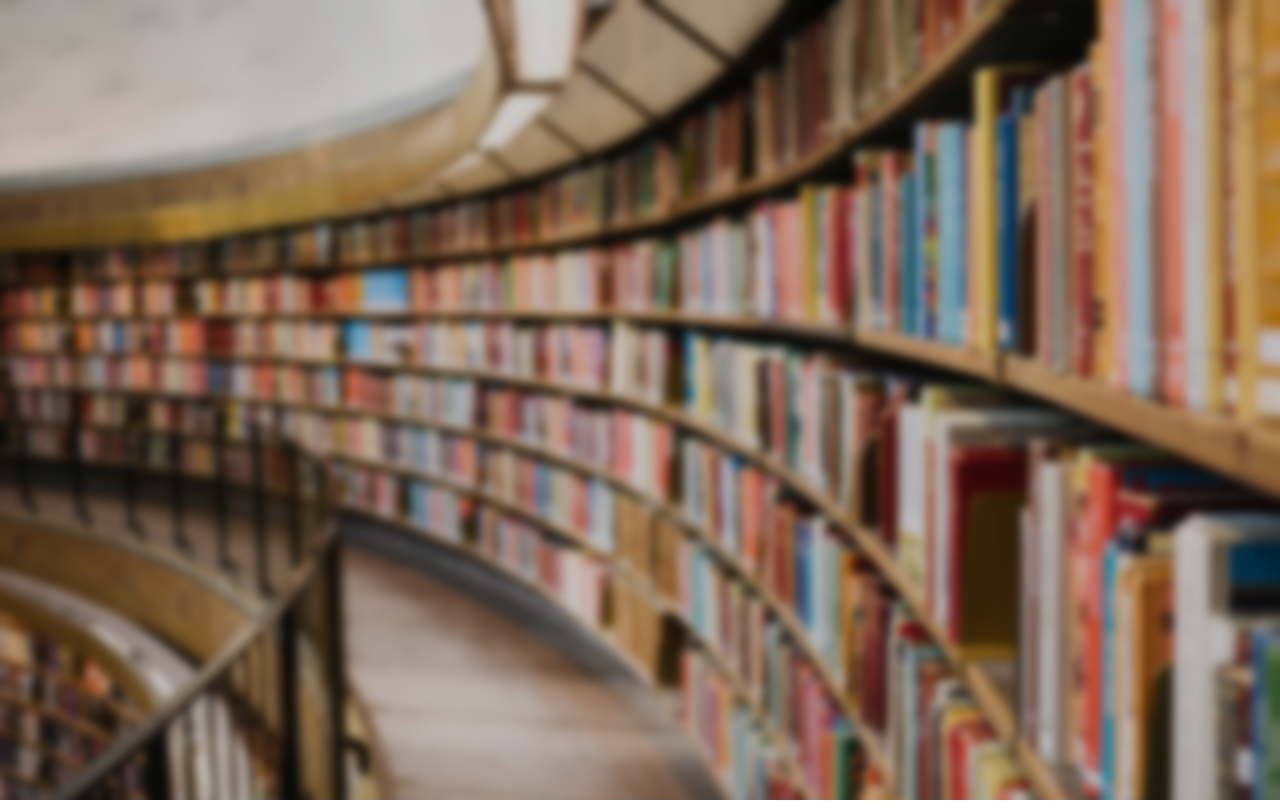
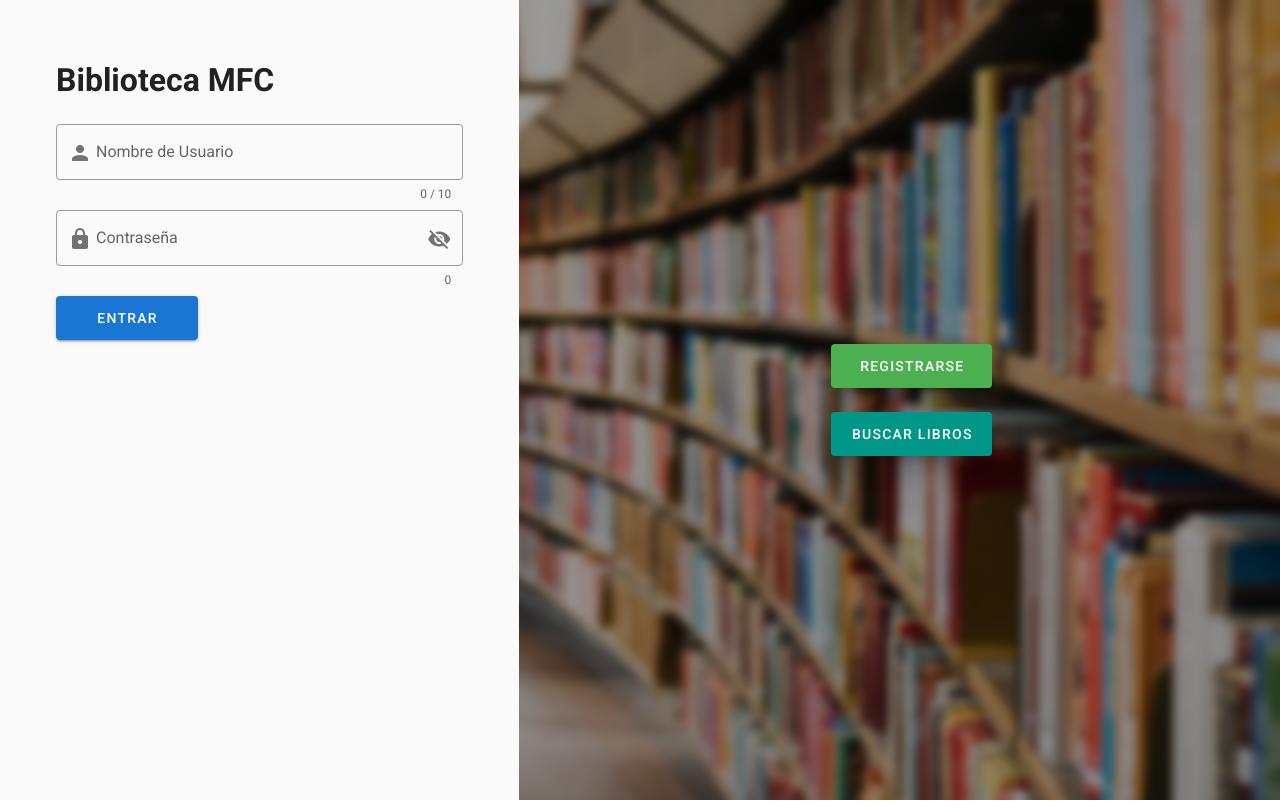
Before and after one commit to apalfaro98/library-management-system, a Vue app: page / in a window 1280 px wide. Built offline with nearby package versions, Linux system fonts and the light colour scheme.

Commit message:
Parte grafica del login

```diff
--- a/src/App.vue
+++ b/src/App.vue
@@ -1,5 +1,7 @@
 <template>
-  <login-view />
+  <v-app>
+    <login-view />
+  </v-app>
 </template>
 
 <script>
--- a/src/views/LoginView.vue
+++ b/src/views/LoginView.vue
@@ -1,19 +1,97 @@
 <template>
-  <div class="fondo"></div>
+  <div class="fondo">
+    <v-row>
+      <v-col class="col-12 col-sm-6 col-md-5">
+        <v-form class="grey lighten-5 pa-14 form">
+          <h1 class="mb-5">Biblioteca MFC</h1>
+          <v-text-field
+            v-model="name"
+            :rules="[rules.required, rules.max]"
+            :counter="10"
+            label="  Nombre de Usuario"
+            required
+            outlined
+            prepend-inner-icon="mdi-account"
+            placeholder="Tu nombre de usuario"
+          ></v-text-field>
+          <v-text-field
+            v-model="password"
+            :append-icon="show1 ? 'mdi-eye' : 'mdi-eye-off'"
+            :rules="[rules.required, rules.min]"
+            :type="show1 ? 'text' : 'password'"
+            prepend-inner-icon="mdi-lock"
+            label="Contraseña"
+            hint="Al menos 8 caracteres"
+            counter
+            outlined
+            @click:append="show1 = !show1"
+          ></v-text-field>
+
+          <v-btn class="mr-4 px-10 py-3" @click="submit" color="primary" large>
+            Entrar
+          </v-btn>
+        </v-form>
+      </v-col>
+      <v-col class="d-flex justify-center align-center">
+        <div class="d-flex flex-column">
+          <v-btn class="mb-2 d-block" color="success" large elevation="15">
+            Registrarse
+          </v-btn>
+          <v-btn
+            class="mt-4 d-block white--text"
+            color="teal"
+            large
+            elevation="15"
+          >
+            Buscar Libros
+          </v-btn>
+        </div>
+      </v-col>
+    </v-row>
+  </div>
 </template>
 
 <script>
+// import { validationMixin } from "vuelidate";
+// import { required, maxLength, email } from "vuelidate/lib/validators";
+
 export default {
+  //   mixins: [validationMixin],
+  //   validations: {
+  //     name: { required, maxLength: maxLength(10) },
+  //   },
   name: "LoginView",
+  data() {
+    return {
+      name: "",
+      show1: false,
+      password: "",
+      rules: {
+        required: (value) => !!value || "Requerido.",
+        min: (v) => v.length >= 8 || "Se necesita un minimo de 8 caracteres.",
+        max: (v) =>
+          v.length <= 10 ||
+          "El nombre de usuario no puede exceder los 10 caracteres.",
+      },
+    };
+  },
+  methods: {
+    submit() {
+      this.$v.$touch();
+    },
+  },
 };
 </script>
 
 <style scoped>
 .fondo {
-  background-image: linear-gradient(rgba(0, 0, 0, 0.2), rgba(0, 0, 0, 0.2)),
+  background-image: linear-gradient(rgba(0, 0, 0, 0.4), rgba(0, 0, 0, 0.4)),
     url(@/assets/books-background.png);
   background-size: cover;
   height: 100vh;
   width: 100vw;
 }
+.form {
+  height: 100vh;
+}
 </style>
```
